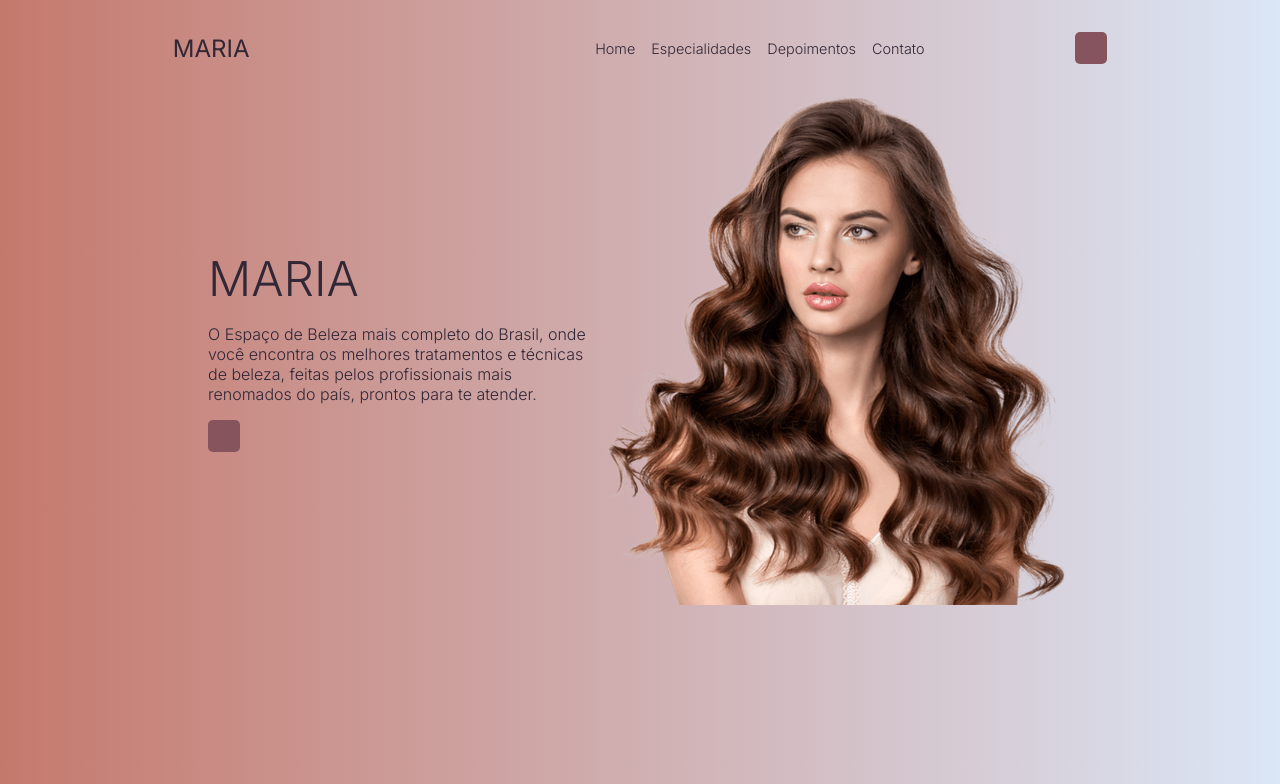
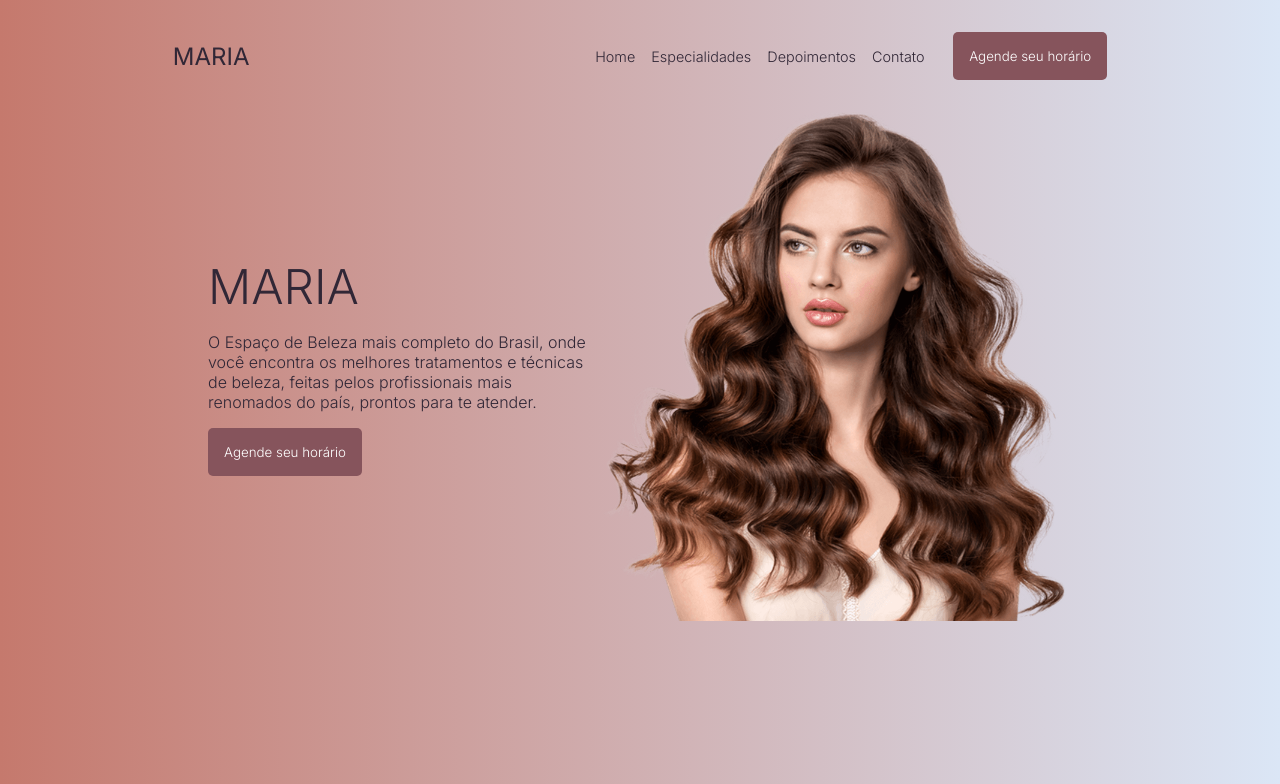
Before and after one commit to amandadeogr/beauty-space, a React (Vite) app: page / in a window 1280 px wide. Shown: the top 784 px of the page. Built offline with nearby package versions, Linux system fonts and the light colour scheme.

Commit message:
modifica componente Button

```diff
--- a/src/components/Banner/index.tsx
+++ b/src/components/Banner/index.tsx
@@ -8,7 +8,7 @@ const Banner = () => {
          <div className="right">
             <h1 className='banner-title'>MARIA</h1>
             <p className='banner-description'>O Espaço de Beleza mais completo do Brasil, onde você encontra os melhores tratamentos e técnicas de beleza, feitas pelos profissionais mais renomados do país, prontos para te atender.</p>
-            <Button />
+            <Button message='Agende seu horário'/>
          </div>
 
          <img className='banner-img' src={modelo} alt="Modelo de pele branca, olhos claros, e cabelos claros e ondulados" />
--- a/src/components/Header/index.tsx
+++ b/src/components/Header/index.tsx
@@ -8,7 +8,7 @@ const Header = () => {
             <h2 className="logo">MARIA</h2>
             <div className="left">
                <Menu />
-               <Button />
+               <Button message="Agende seu horário"/>
             </div>
       </header>
    )
```
